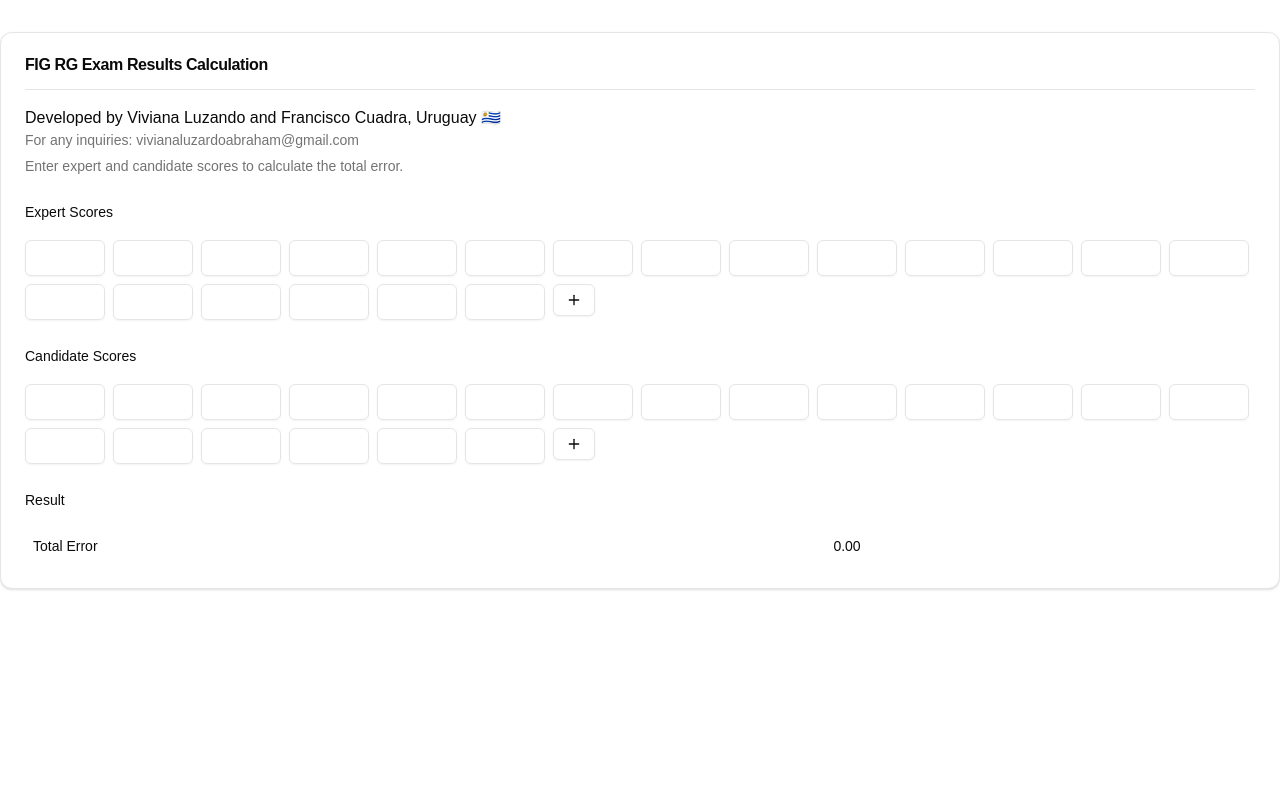
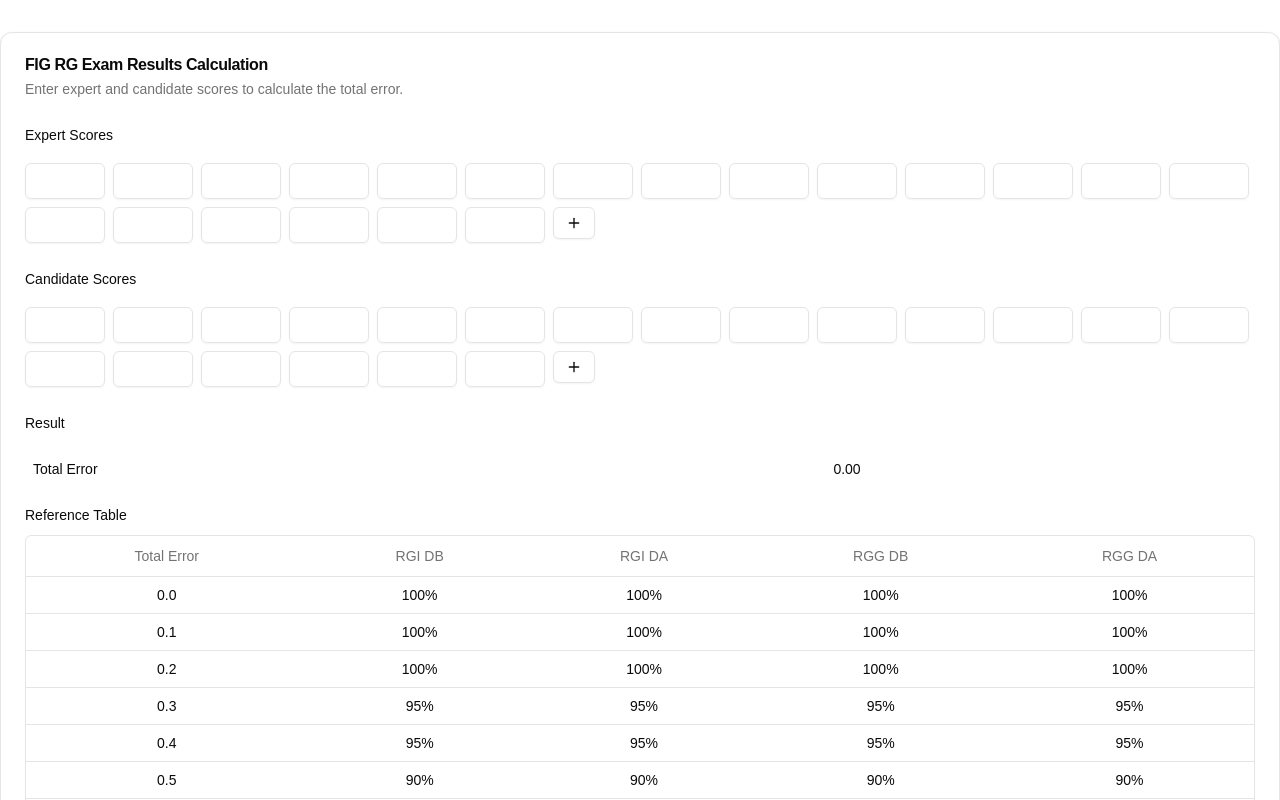
Before and after one commit to Qadra42/fig-dabd-calculator, a Next.js app: page / in a window 1280 px wide. Shown: the top 800 px of the page. Built offline with nearby package versions, Linux system fonts and the light colour scheme.

Commit message:
chore: add reference table

```diff
--- a/src/app/page.tsx
+++ b/src/app/page.tsx
@@ -34,7 +34,7 @@
     const expert = expertScores.map(Number).filter((score) => !isNaN(score))
     const candidate = candidateScores.map(Number).filter((score) => !isNaN(score))
     return calculateError(expert, candidate)
-  }, [expertScores, candidateScores]) // Removed calculateError from dependencies
+  }, [expertScores, candidateScores])
 
   const updateScore = (type: "expert" | "candidate", index: number, value: string) => {
     const sanitizedValue = value.replace(/[^\d.]/g, "")
@@ -67,10 +67,10 @@
         <CardHeader>
           <div className="space-y-4">
             <CardTitle>FIG RG Exam Results Calculation</CardTitle>
-            <div className="border-t pt-4">
+            {/* <div className="border-t pt-4">
               <p className="text-base font-medium">Developed by Viviana Luzando and Francisco Cuadra, Uruguay 🇺🇾</p>
               <p className="text-sm text-muted-foreground">For any inquiries: vivianaluzardoabraham@gmail.com</p>
-            </div>
+            </div> */}
           </div>
           <CardDescription className="mt-4">
             Enter expert and candidate scores to calculate the total error.
@@ -124,6 +124,70 @@
                   </TableRow>
                 </TableBody>
               </Table>
+              <div className="mt-8">
+                <Label>Reference Table</Label>
+                <ScrollArea className="rounded-md border mt-2">
+                  <Table>
+                    <TableHeader>
+                      <TableRow>
+                        <TableHead className="text-center">Total Error</TableHead>
+                        <TableHead className="text-center">RGI DB</TableHead>
+                        <TableHead className="text-center">RGI DA</TableHead>
+                        <TableHead className="text-center">RGG DB</TableHead>
+                        <TableHead className="text-center">RGG DA</TableHead>
+                      </TableRow>
+                    </TableHeader>
+                    <TableBody>
+                      {[
+                        { error: "0.0", rgiDb: "100%", rgiDa: "100%", rggDb: "100%", rggDa: "100%" },
+                        { error: "0.1", rgiDb: "100%", rgiDa: "100%", rggDb: "100%", rggDa: "100%" },
+                        { error: "0.2", rgiDb: "100%", rgiDa: "100%", rggDb: "100%", rggDa: "100%" },
+                        { error: "0.3", rgiDb: "95%", rgiDa: "95%", rggDb: "95%", rggDa: "95%" },
+                        { error: "0.4", rgiDb: "95%", rgiDa: "95%", rggDb: "95%", rggDa: "95%" },
+                        { error: "0.5", rgiDb: "90%", rgiDa: "90%", rggDb: "90%", rggDa: "90%" },
+                        { error: "0.6", rgiDb: "90%", rgiDa: "90%", rggDb: "90%", rggDa: "90%" },
+                        { error: "0.7", rgiDb: "85%", rgiDa: "85%", rggDb: "85%", rggDa: "85%" },
+                        { error: "0.8", rgiDb: "85%", rgiDa: "85%", rggDb: "85%", rggDa: "85%" },
+                        { error: "0.9", rgiDb: "80%", rgiDa: "80%", rggDb: "80%", rggDa: "80%" },
+                        { error: "1.0", rgiDb: "80%", rgiDa: "75%", rggDb: "80%", rggDa: "80%" },
+                        { error: "1.1", rgiDb: "75%", rgiDa: "75%", rggDb: "75%", rggDa: "75%" },
+                        { error: "1.2", rgiDb: "75%", rgiDa: "70%", rggDb: "75%", rggDa: "75%" },
+                        { error: "1.3", rgiDb: "70%", rgiDa: "65%", rggDb: "70%", rggDa: "70%" },
+                        { error: "1.4", rgiDb: "70%", rgiDa: "65%", rggDb: "70%", rggDa: "70%" },
+                        { error: "1.5", rgiDb: "65%", rgiDa: "60%", rggDb: "65%", rggDa: "65%" },
+                        { error: "1.6", rgiDb: "65%", rgiDa: "55%", rggDb: "65%", rggDa: "65%" },
+                        { error: "1.7", rgiDb: "60%", rgiDa: "55%", rggDb: "60%", rggDa: "60%" },
+                        { error: "1.8", rgiDb: "55%", rgiDa: "50%", rggDb: "55%", rggDa: "55%" },
+                        { error: "1.9", rgiDb: "55%", rgiDa: "45%", rggDb: "55%", rggDa: "55%" },
+                        { error: "2.0", rgiDb: "50%", rgiDa: "45%", rggDb: "50%", rggDa: "50%" },
+                        { error: "2.1", rgiDb: "45%", rgiDa: "40%", rggDb: "45%", rggDa: "45%" },
+                        { error: "2.2", rgiDb: "45%", rgiDa: "35%", rggDb: "45%", rggDa: "45%" },
+                        { error: "2.3", rgiDb: "40%", rgiDa: "35%", rggDb: "40%", rggDa: "40%" },
+                        { error: "2.4", rgiDb: "35%", rgiDa: "30%", rggDb: "35%", rggDa: "35%" },
+                        { error: "2.5", rgiDb: "35%", rgiDa: "25%", rggDb: "35%", rggDa: "35%" },
+                        { error: "2.6", rgiDb: "30%", rgiDa: "25%", rggDb: "30%", rggDa: "30%" },
+                        { error: "2.7", rgiDb: "25%", rgiDa: "20%", rggDb: "25%", rggDa: "25%" },
+                        { error: "2.8", rgiDb: "25%", rgiDa: "15%", rggDb: "25%", rggDa: "25%" },
+                        { error: "2.9", rgiDb: "20%", rgiDa: "15%", rggDb: "20%", rggDa: "20%" },
+                        { error: "3.0", rgiDb: "15%", rgiDa: "10%", rggDb: "15%", rggDa: "15%" },
+                        { error: "3.1", rgiDb: "15%", rgiDa: "5%", rggDb: "15%", rggDa: "15%" },
+                        { error: "3.2", rgiDb: "10%", rgiDa: "5%", rggDb: "10%", rggDa: "10%" },
+                        { error: "3.3", rgiDb: "5%", rgiDa: "0%", rggDb: "5%", rggDa: "5%" },
+                        { error: "3.4", rgiDb: "5%", rgiDa: "", rggDb: "5%", rggDa: "5%" },
+                        { error: "3.5", rgiDb: "0%", rgiDa: "", rggDb: "0%", rggDa: "0%" },
+                      ].map((row, i) => (
+                        <TableRow key={i}>
+                          <TableCell className="text-center">{row.error}</TableCell>
+                          <TableCell className="text-center">{row.rgiDb}</TableCell>
+                          <TableCell className="text-center">{row.rgiDa}</TableCell>
+                          <TableCell className="text-center">{row.rggDb}</TableCell>
+                          <TableCell className="text-center">{row.rggDa}</TableCell>
+                        </TableRow>
+                      ))}
+                    </TableBody>
+                  </Table>
+                </ScrollArea>
+              </div>
             </div>
           </div>
         </CardContent>
```
